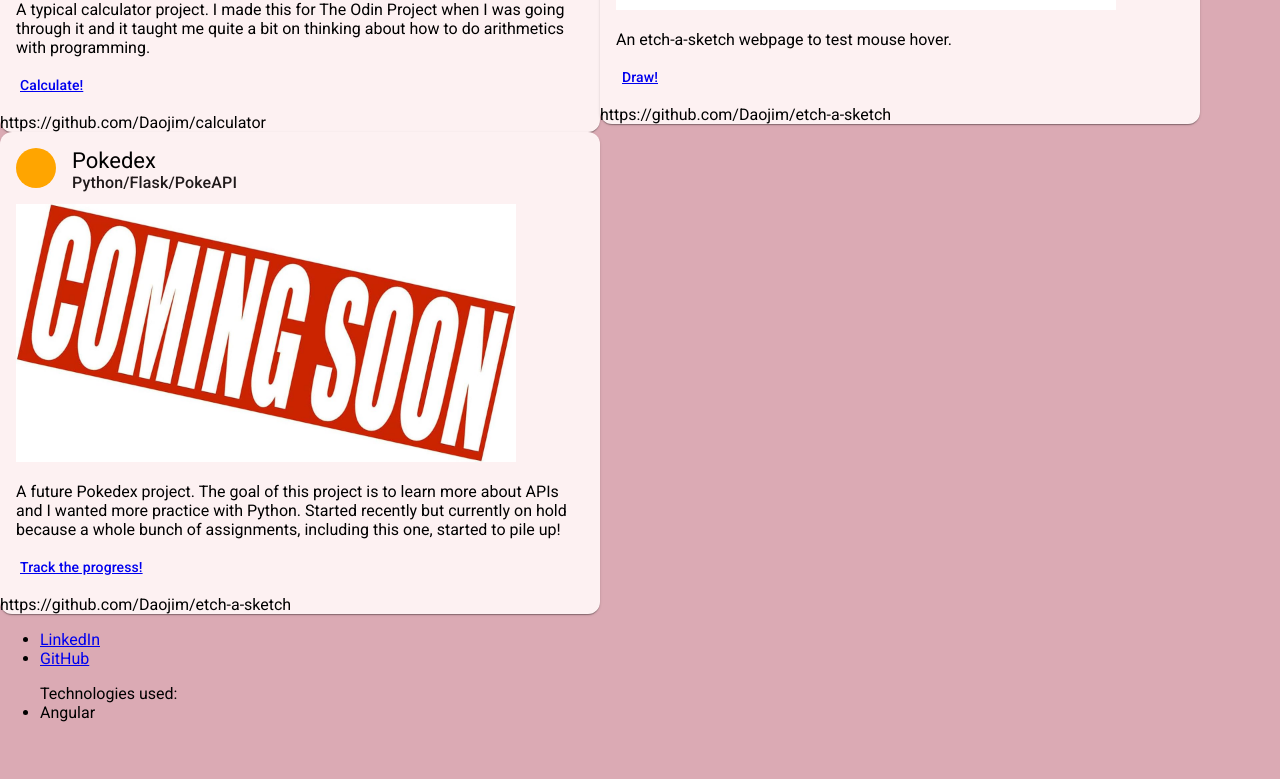
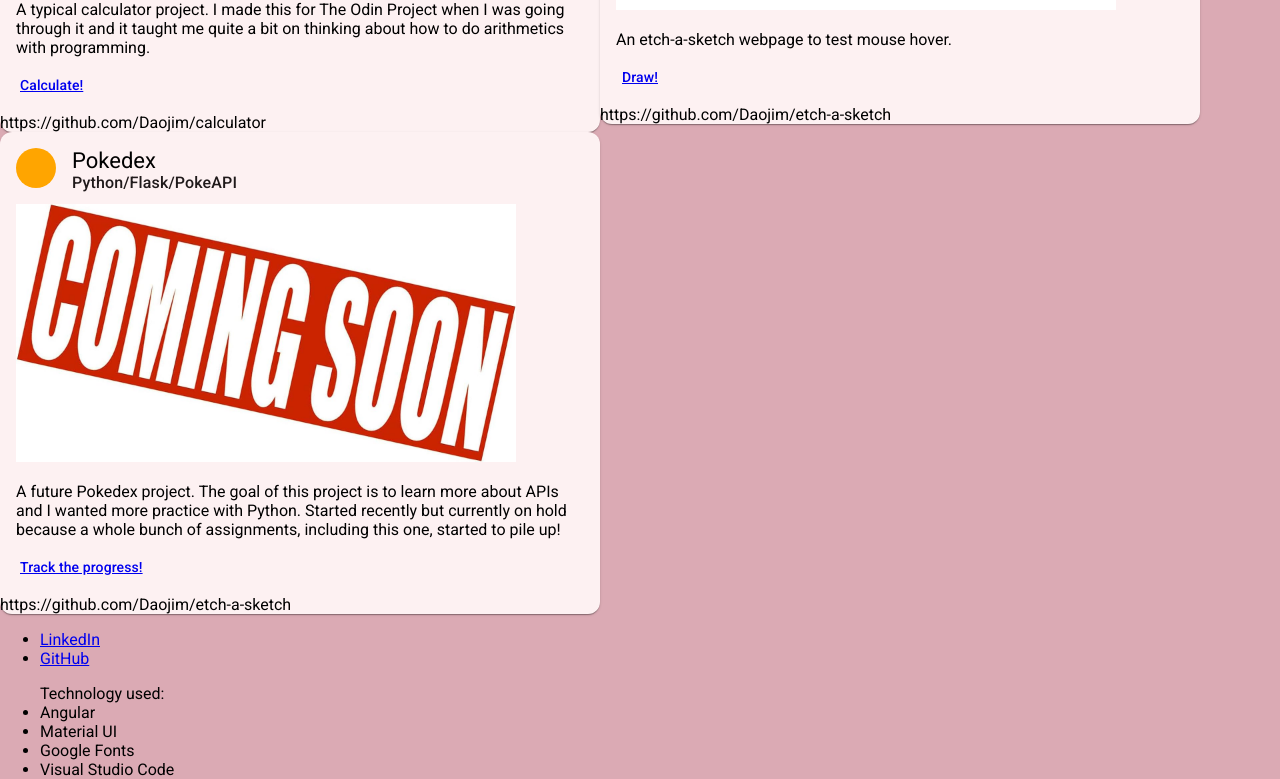
Before and after one commit to Daojim/portfolio-syst24444, an Angular app: page / in a window 1280 px wide. Shown: the part 1476-2255 px from the top of the page. Before the commit the page ends 2198 px from the top, so only its background shows below. Built offline with nearby package versions, Linux system fonts and the light colour scheme.

Commit message:
Redo footer new interface and string interpolation

```diff
--- a/src/app/app.component.html
+++ b/src/app/app.component.html
@@ -6,4 +6,4 @@
 <app-about [personal]="mydata"></app-about>
 <app-projects> </app-projects>
 <app-contact [contacts]="contacts"></app-contact>
-<app-footer></app-footer>
+<app-footer [tech]="tech"></app-footer>
--- a/src/app/app.component.ts
+++ b/src/app/app.component.ts
@@ -8,7 +8,11 @@ import { AboutComponent } from './about/about.component';
 import { ProjectsComponent } from './projects/projects.component';
 import { ContactComponent } from './contact/contact.component';
 import { MatCardModule } from '@angular/material/card';
-import { Personal, Contacts } from './interfaces/project-interfaces';
+import {
+  Personal,
+  Contacts,
+  Technologies,
+} from './interfaces/project-interfaces';
 @Component({
   selector: 'app-root',
   imports: [
@@ -38,4 +42,11 @@ export class AppComponent {
     linkedin: 'https://www.linkedin.com/in/daojim/',
     github: 'https://github.com/daojim',
   };
+
+  tech: Technologies = {
+    tech1: 'Angular',
+    tech2: 'Material UI',
+    tech3: 'Google Fonts',
+    tech4: 'Visual Studio Code',
+  };
 }
--- /dev/null
+++ b/src/app/footer/footer.component.html
@@ -0,0 +1,7 @@
+<ul [ngClass]="'footer'">
+  Technology used:
+  <li>{{ tech.tech1 }}</li>
+  <li>{{ tech.tech2 }}</li>
+  <li>{{ tech.tech3 }}</li>
+  <li>{{ tech.tech4 }}</li>
+</ul>
--- a/src/app/footer/footer.component.ts
+++ b/src/app/footer/footer.component.ts
@@ -1,11 +1,13 @@
-import { Component } from '@angular/core';
+import { Component, Input } from '@angular/core';
+import { Technologies } from '../interfaces/project-interfaces';
+import { CommonModule } from '@angular/common';
 
 @Component({
   selector: 'app-footer',
-  imports: [],
-  template: `<ul>Technologies used:
-    <li>Angular</li>
-  </ul>`,
+  imports: [CommonModule],
+  templateUrl: './footer.component.html',
   styleUrl: './footer.component.css',
 })
-export class FooterComponent {}
+export class FooterComponent {
+  @Input() tech!: Technologies;
+}
```
Also changed, not shown: src/app/interfaces/project-interfaces.ts (+7 -0 lines).
